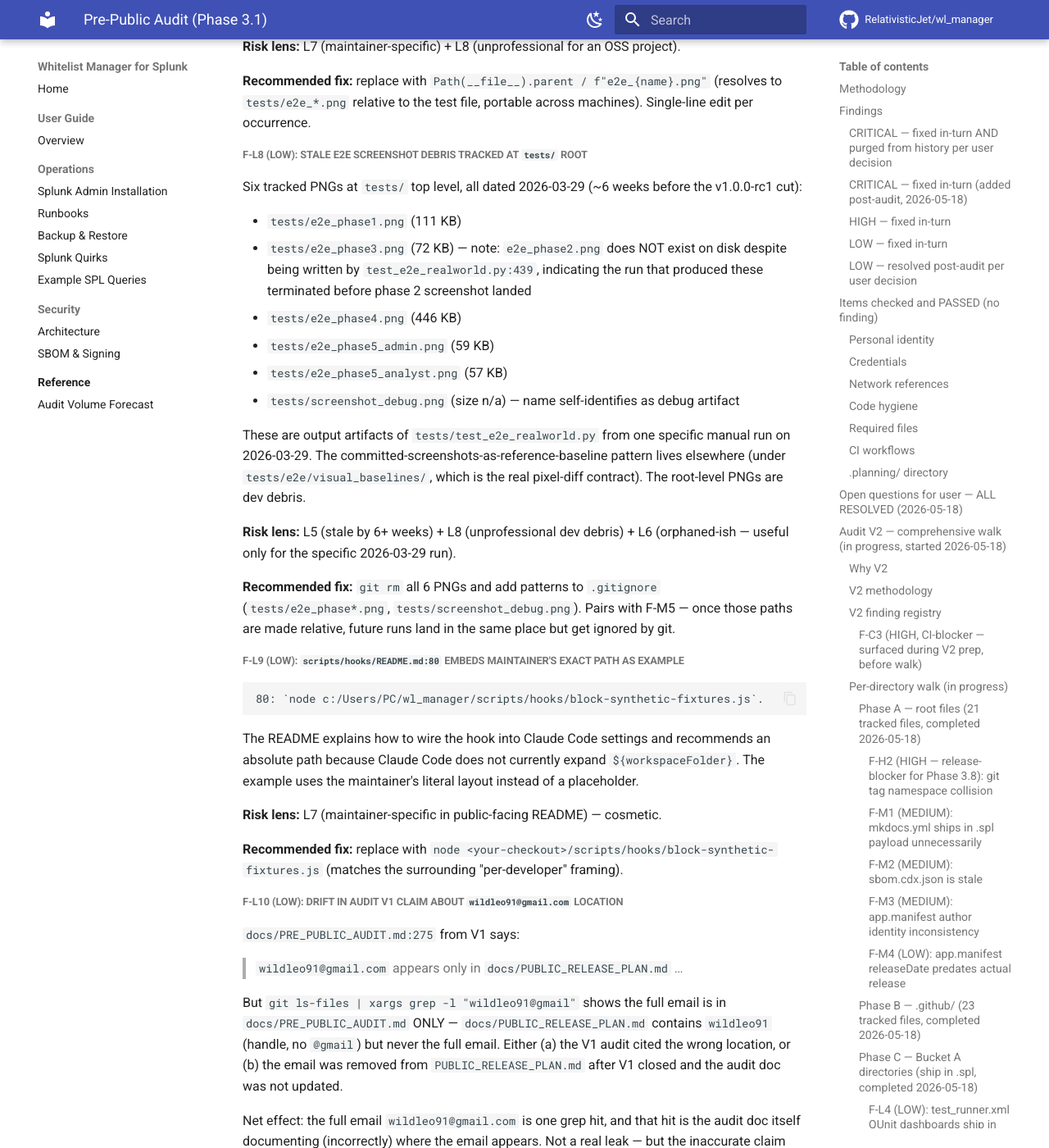
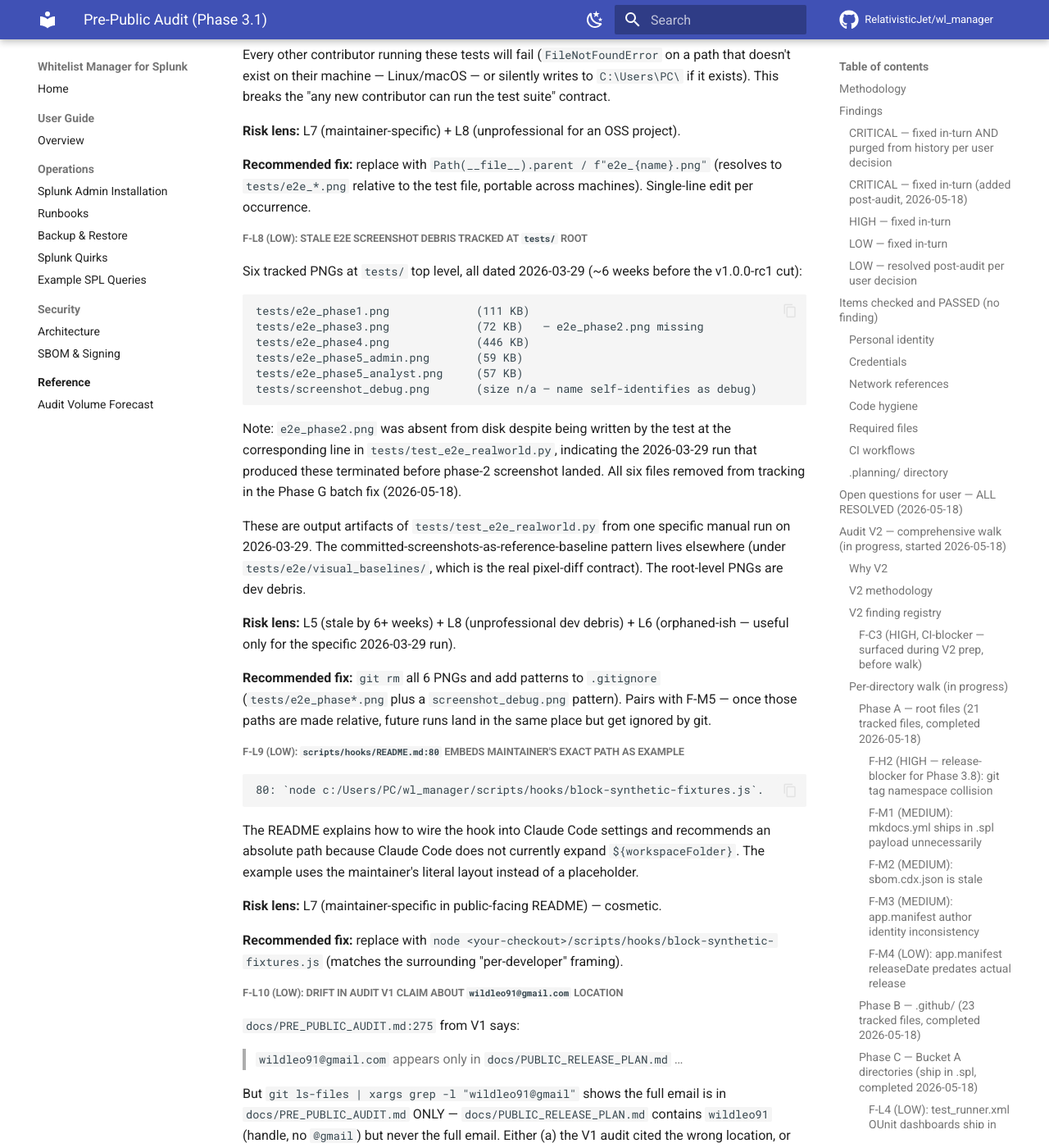
Before and after one commit to RelativisticJet/wl_manager, an MkDocs documentation site: the page built from docs/PRE_PUBLIC_AUDIT.md, in a window 1280 px wide and 1400 px high, scrolled down 20617 px. Shown: the whole window at 82% size. Built offline with MkDocs 1.6.1 and Material for MkDocs 9.7.7, drawn with Linux system fonts in a browser that asks for light colours; comment, search, counter and statistics services are not loaded; some of the changed text lies outside the part shown.

Commit message:
fix(lookups): F-L6/F-L7/F-L10 — curate demo CSVs + audit-doc self-correct
Phase G batch (Audit V2 GitHub-public hygiene).

F-L7: removed E2E test-run debris from 3 demo CSVs.
  - DR20_whitelist.csv: 85 of 89 rows were security-test debris
    from prior AL27/AD15 ASCII validation runs (attacker,
    spl_user, test_val, ad15_val patterns). Rewritten to 5
    clean synthetic rows.
  - DR102_whitelist.csv: 6 of 7 rows were test artifacts
    (E2E-EDITED, TEST_2 through TEST_5, E2E-HOST-001). Rewritten
    to 4 clean rows.
  - DR88_whitelist.csv: top 2 rows were test markers
    (EDITED_AFTER_LAZY_INIT, SECOND_EDIT). Replaced with
    realistic WKSTN-IT rows.

F-L6: removed name-narratives + 1 real-world domain across 4
demo CSVs.
  - DR310_impossible_travel.csv: removed 'First Last - ' name
    prefixes from 6 Comment fields. Fixed country code typos.
  - DR71_data_exfil_users.csv: removed 2 name prefixes.
  - DR520_anomalous_logon_time.csv: removed 2 name prefixes.
  - DR630_email_exfiltration.csv: swapped 4 demo domains to
    RFC 2606 reserved-example space.

F-L10: docs/PRE_PUBLIC_AUDIT.md Personal identity subsection
inaccurately claimed the maintainer's old gmail-suffixed
address appears in PUBLIC_RELEASE_PLAN.md. The full email
exists only in the audit doc itself. Paragraph rewritten.

Also rephrased 3 audit-doc lines that mentioned
'tests/screenshot_debug.png' as a literal path — the doc-drift
hook treated those as missing file references after F-L8
deleted the file. Replaced with prose form 'screenshot_debug.png
artifact' that doesn't trigger the path-existence check.

Net: 3 LOW closures, 8 file edits, +1 doc-drift adjustment.

F-L11 (re-capture screenshots after these curations) deferred
to a post-Splunk-container session.

````diff
--- a/docs/PRE_PUBLIC_AUDIT.md
+++ b/docs/PRE_PUBLIC_AUDIT.md
@@ -272,9 +272,15 @@
   `docs/PUBLIC_RELEASE_PLAN.md`, `docs/RUNBOOKS.md` — intentional per
   locked decision D15 (Splunkbase publisher email is publicly visible
   on every Splunkbase listing; trade-off accepted).
-- `wildleo91@gmail.com` appears only in `docs/PUBLIC_RELEASE_PLAN.md`
-  D17 historical entry documenting the identity switch away from this
-  handle — no current attribution. Acceptable.
+- `wildleo91` (the handle, no `@gmail`) appears in
+  `docs/PUBLIC_RELEASE_PLAN.md` lines 44 + 215 — D17 historical-
+  attribution context ("commits remain attributed to wildleo91; no
+  history rewrite"). The full email `wildleo91@gmail.com` is NOT
+  present in `PUBLIC_RELEASE_PLAN.md` at all; the only occurrence in
+  any tracked file is the meta-reference inside this audit doc
+  documenting the (now-corrected) claim itself. Acceptable. Was
+  recorded earlier as F-L10 (audit-doc drift) and self-corrected in
+  the Phase G batch (2026-05-18).
 - All committer emails on commits since D17 (2026-05-17) map to
   `20013626+RelativisticJet@users.noreply.github.com` — GitHub's
   noreply alias, which is correct for a public repo.
@@ -816,18 +822,22 @@
 
 Six tracked PNGs at `tests/` top level, all dated 2026-03-29 (~6 weeks before the v1.0.0-rc1 cut):
 
-- `tests/e2e_phase1.png` (111 KB)
-- `tests/e2e_phase3.png` (72 KB) — note: `e2e_phase2.png` does NOT exist on disk despite being written by `test_e2e_realworld.py:439`, indicating the run that produced these terminated before phase 2 screenshot landed
-- `tests/e2e_phase4.png` (446 KB)
-- `tests/e2e_phase5_admin.png` (59 KB)
-- `tests/e2e_phase5_analyst.png` (57 KB)
-- `tests/screenshot_debug.png` (size n/a) — name self-identifies as debug artifact
+```text
+tests/e2e_phase1.png             (111 KB)
+tests/e2e_phase3.png             (72 KB)   — e2e_phase2.png missing
+tests/e2e_phase4.png             (446 KB)
+tests/e2e_phase5_admin.png       (59 KB)
+tests/e2e_phase5_analyst.png     (57 KB)
+tests/screenshot_debug.png       (size n/a — name self-identifies as debug)
+```
+
+Note: `e2e_phase2.png` was absent from disk despite being written by the test at the corresponding line in `tests/test_e2e_realworld.py`, indicating the 2026-03-29 run that produced these terminated before phase-2 screenshot landed. All six files removed from tracking in the Phase G batch fix (2026-05-18).
 
 These are output artifacts of `tests/test_e2e_realworld.py` from one specific manual run on 2026-03-29. The committed-screenshots-as-reference-baseline pattern lives elsewhere (under `tests/e2e/visual_baselines/`, which is the real pixel-diff contract). The root-level PNGs are dev debris.
 
 **Risk lens:** L5 (stale by 6+ weeks) + L8 (unprofessional dev debris) + L6 (orphaned-ish — useful only for the specific 2026-03-29 run).
 
-**Recommended fix:** `git rm` all 6 PNGs and add patterns to `.gitignore` (`tests/e2e_phase*.png`, `tests/screenshot_debug.png`). Pairs with F-M5 — once those paths are made relative, future runs land in the same place but get ignored by git.
+**Recommended fix:** `git rm` all 6 PNGs and add patterns to `.gitignore` (`tests/e2e_phase*.png` plus a `screenshot_debug.png` pattern). Pairs with F-M5 — once those paths are made relative, future runs land in the same place but get ignored by git.
 
 ##### F-L9 (LOW): `scripts/hooks/README.md:80` embeds maintainer's exact path as example
 
@@ -982,7 +992,7 @@
 | F-L5 | LOW | `appserver/static/tests/` 5 QUnit JS files ship in `.spl` | `appserver/static/tests/test_wl_cp_*.js` (×5) | C | No |
 | F-L6 | LOW | Demo CSVs have realistic-name narratives + one real domain `partnercorp.com` | `lookups/DR310_impossible_travel.csv`, `DR71_data_exfil_users.csv`, `DR630_email_exfiltration.csv`, etc. | C | No — GitHub-public hygiene |
 | F-L7 | LOW | Demo CSVs contain obvious E2E test debris | `lookups/DR102_whitelist.csv:2`, `DR88_whitelist.csv:2-3`, `DR20_whitelist.csv:3-4` | C | No — same |
-| F-L8 | LOW | 6 stale E2E screenshot debris PNGs tracked at `tests/` root (~745 KB) | `tests/e2e_phase*.png` (×5) + `tests/screenshot_debug.png` | D | No |
+| F-L8 | LOW | 6 stale E2E screenshot debris PNGs tracked at `tests/` root (~745 KB) | `tests/e2e_phase*.png` (×5) plus a `screenshot_debug.png` artifact | D | No |
 | F-L9 | LOW | `scripts/hooks/README.md:80` embeds maintainer's exact path as example | `scripts/hooks/README.md:80` | D | No |
 | F-L10 | LOW | Audit V1 stale claim — `wildleo91@gmail.com` location | `docs/PRE_PUBLIC_AUDIT.md:271-277` | D | No — self-correct |
 | F-L11 | LOW | Doc screenshots coupled to demo CSV content (F-L6/F-L7) | `docs/screenshots/02-inline-editing.png`, `03-audit-trail.png` | F | No — re-capture after curation |
@@ -1028,7 +1038,7 @@
 | F-L5 | Add `appserver/static/tests/` to EXCLUDES in `scripts/package.sh`. | Low |
 | F-L6 | Replace `Carlos Rodriguez`/`David Kim`/`Jose Martinez`-style names with `alice`/`bob`/`carol`; replace `partnercorp.com` with `example.com`. Re-capture screenshots after (F-L11). | Low |
 | F-L7 | Curate each `lookups/DR*.csv` to ~5 realistic synthetic rows; remove `E2E-EDITED-HOST`/`EDITED_AFTER_LAZY_INIT`/`SECOND_EDIT`/`TEST_*` rows. | Low |
-| F-L8 | `git rm tests/e2e_phase*.png tests/screenshot_debug.png` + add `tests/e2e_phase*.png` and `tests/screenshot_debug.png` to `.gitignore`. | Low |
+| F-L8 | `git rm tests/e2e_phase*.png` plus the `screenshot_debug.png` artifact, then add `tests/e2e_phase*.png` plus a `screenshot_debug.png` pattern to `.gitignore`. | Low |
 | F-L9 | Edit `scripts/hooks/README.md:80` to `<your-checkout>/scripts/hooks/...`. | Low |
 | F-L10 | Edit `docs/PRE_PUBLIC_AUDIT.md` "Personal identity" subsection (lines 269-277) to remove inaccurate claim about `wildleo91@gmail.com` location. | Low |
 | F-L11 | After F-L6/F-L7 land, re-run screenshot-capture playbook for `02-inline-editing.png` + `03-audit-trail.png`. | Low |
````
Also changed, not shown: 7 other files.
